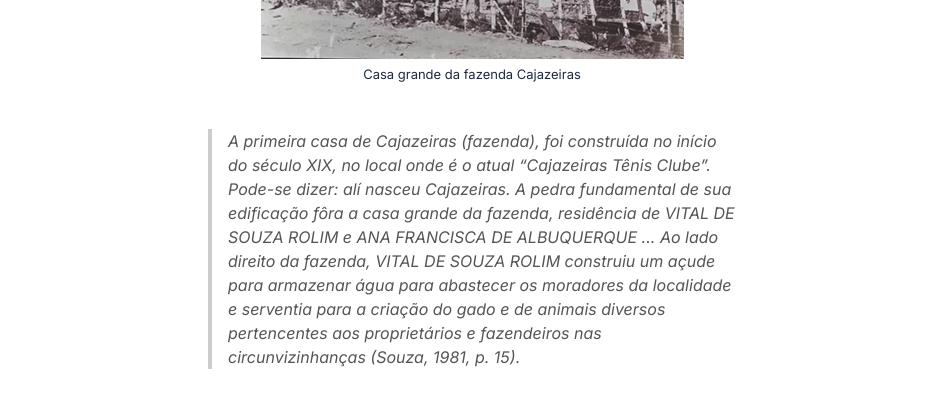
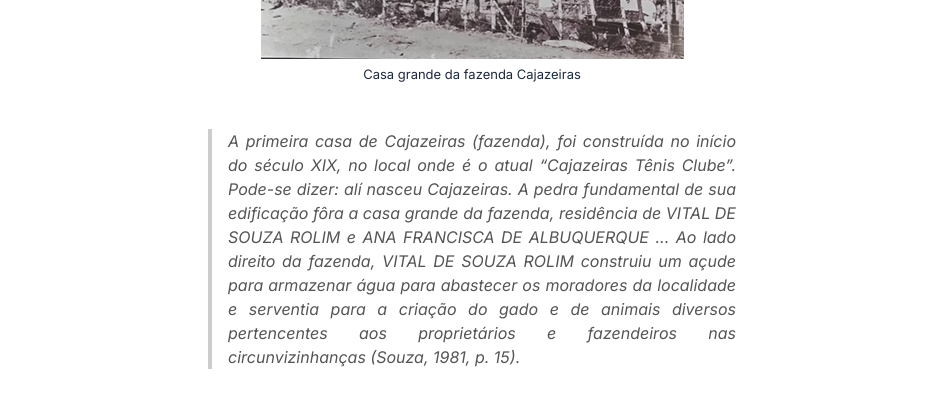
Before and after one commit to loopisjr/Museu-IFPB, a React (Vite) app in the folder frontend/: page /cidade-cajazeiras in a window 1280 px wide. Shown: the part 1320-1736 px from the top of the page, without its empty margins (168-1111 px from the left). Built offline with nearby package versions, Linux system fonts and the light colour scheme.

Commit message:
refactor: justifica texto do componente Quote

```diff
--- a/frontend/src/components/Quote/Quote.tsx
+++ b/frontend/src/components/Quote/Quote.tsx
@@ -12,6 +12,7 @@ export default function Quote({ children }: QuoteProps) {
       margin: "5% 20%",
       fontStyle: "italic",
       color: "#555",
+      textAlign: 'justify'
     }}>
       {children}
     </blockquote>
```
